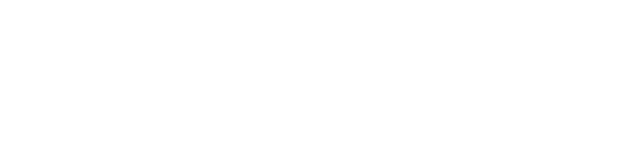
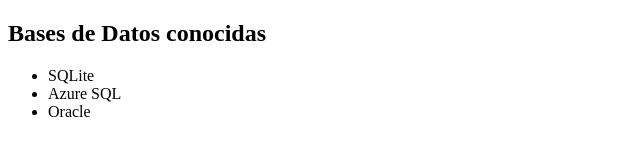
Before and after one commit to W1llAn/PracticaGit4A_ChimborazoWilliam, a plain HTML site: page experiencia.html in a window 1280 px wide. Shown: the whole page, without its empty margins (0-640 px from the left). Drawn offline with Linux system fonts and the light colour scheme.

Commit message:
Se agregó la experiencia de bases de datos

```diff
--- a/experiencia.html
+++ b/experiencia.html
@@ -2,10 +2,17 @@
 <html lang="en">
 <head>
     <meta charset="UTF-8">
-    <meta name="viewport" content="width=device-width, initial-scale=1.0">
-    <title>Document</title>
+    <meta name="viewport" content="width=, initial-scale=1.0">
+    <title>Bases de Datos</title>
 </head>
 <body>
-
+    <section>
+        <h1>Bases de Datos conocidas</h1>
+        <ul>
+            <li>SQLite</li>
+            <li>Azure SQL</li>
+            <li>Oracle</li>
+        </ul>
+    </section>
 </body>
 </html>
```
